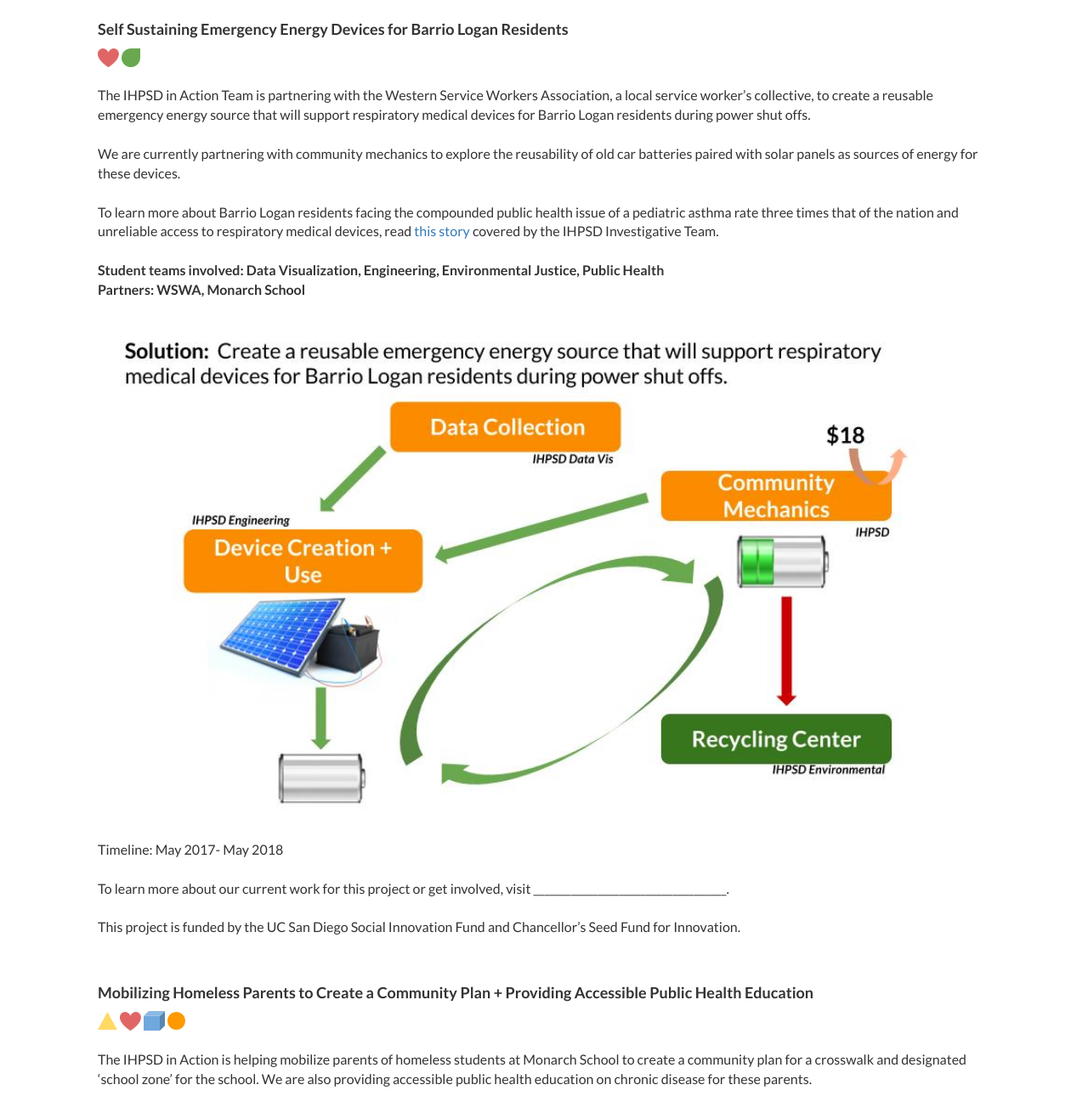
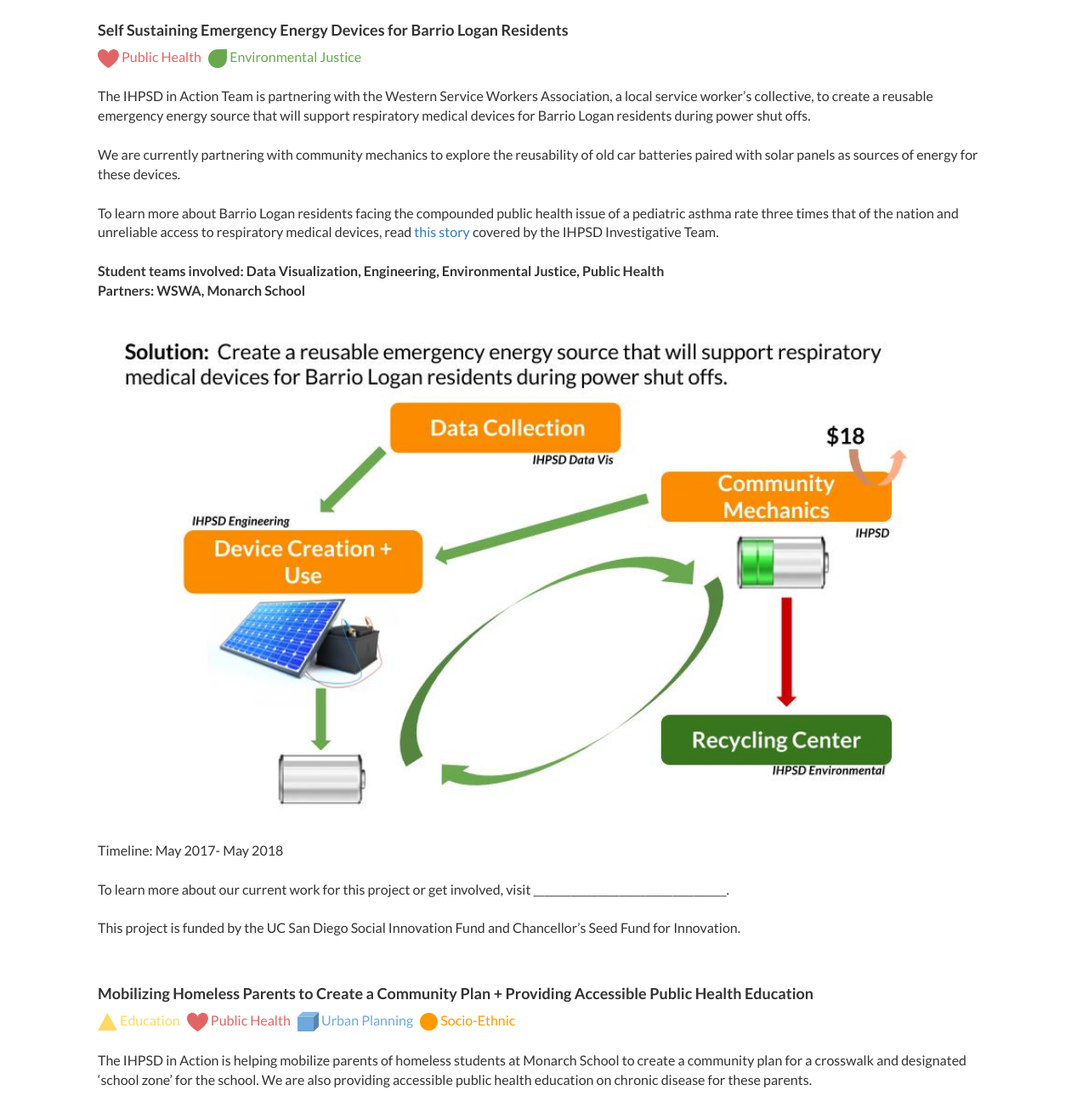
Before and after one commit to jeanettephung/IHPSD, a plain HTML site: page projects.html in a window 1280 px wide. Shown: the part 313-1603 px from the top of the page at 85% size. Drawn offline with nearby package versions, Linux system fonts and the light colour scheme; files whose address does not match are found by name.

Commit message:
adjusting common CSS

```diff
--- a/projects.html
+++ b/projects.html
@@ -13,10 +13,6 @@
     <link href="resources/css/thumbnail-slider.css" rel="stylesheet">
     <!-- move out CSS later -->
     <style type="text/css">
-      body {
-        font-family: Lato;
-        font-size: 16px;
-      }
       h4 {
         font-weight: bold;
       }
@@ -85,7 +81,12 @@
       <br>
 
       <h4>Self Sustaining Emergency Energy Devices for Barrio Logan Residents</h4>
-      <img src="resources/img/tag_public_health.png"> <img src="resources/img/tag_environmental_justice.png">
+      <div class="tag-type tag-public-health">
+        <img src="resources/img/tag_public_health.png"> <a href="public_health.html">Public Health</a>
+      </div>
+      <div class="tag-type tag-environmental-justice">
+        <img src="resources/img/tag_environmental_justice.png"> <a href="environmental_justice.html">Environmental Justice</a>
+      </div>
       <br><br>
       The IHPSD in Action Team is partnering with the Western Service Workers Association, a local service worker’s collective, to create a reusable emergency energy source that will support respiratory medical devices for Barrio Logan residents during power shut offs.
       <br><br>
@@ -107,7 +108,18 @@
       <br><br><br>
 
       <h4>Mobilizing Homeless Parents to Create a Community Plan + Providing Accessible Public Health Education</h4>
-      <img src="resources/img/tag_education.png"> <img src="resources/img/tag_public_health.png"> <img src="resources/img/tag_urban_planning.png"> <img src="resources/img/tag_socio_ethnic.png">
+      <div class="tag-type tag-education">
+        <img src="resources/img/tag_education.png"> <a href="education.html">Education</a>
+      </div>
+      <div class="tag-type tag-public-health">
+        <img src="resources/img/tag_public_health.png"> <a href="public_health.html">Public Health</a>
+      </div>
+      <div class="tag-type tag-urban-planning">
+        <img src="resources/img/tag_urban_planning.png"> <a href="urban_planning.html">Urban Planning</a>
+      </div>
+      <div class="tag-type tag-socio-ethnic">
+        <img src="resources/img/tag_socio_ethnic.png"> <a href="socioethnic.html">Socio-Ethnic</a>
+      </div>
       <br><br>
       The IHPSD in Action is helping mobilize parents of homeless students at Monarch School to create a community plan for a crosswalk and designated ‘school zone’ for the school.  We are also providing accessible public health education on chronic disease for these parents.
       <br><br>
--- a/resources/css/index.css
+++ b/resources/css/index.css
@@ -4,6 +4,11 @@
       url('../fonts/avenir.woff2') format('woff2'),
       url("../fonts/avenir.woff") format('woff');
 }
+
+/*body {
+    font-family: Lato;
+    font-size: 16px;
+}*/
 
 /** MAIN CONTENT**/
 .featured-article {
@@ -69,6 +74,8 @@
 
 .content-container {
     margin-bottom: 50px;
+    font-family: Lato;
+    font-size: 16px;
 }
 
 @media (max-width: 768px) {
@@ -217,3 +224,31 @@
 .news-list a:hover {
     color: #129DC3;
 }
+
+.tag-type {
+    display: inline-block;
+    margin-right: 5px;
+    /*padding: 5px;
+    border-radius: 5px;*/
+}
+
+.tag-education a {
+    /*border: 1px solid #ffd966;*/
+    color: #ffd966;
+}
+.tag-environmental-justice a {
+    /*border: 1px solid #6aa84f;*/
+    color: #6aa84f;
+}
+.tag-public-health a {
+    /*border: 1px solid #e06666;*/
+    color: #e06666;
+}
+.tag-socio-ethnic a {
+    /*border: 1px solid #ff9900;*/
+    color: #ff9900;
+}
+.tag-urban-planning a {
+    /*border: 1px solid #6fa8dc;*/
+    color: #6fa8dc;
+}
--- a/resources/css/stories.css
+++ b/resources/css/stories.css
@@ -1,14 +1,3 @@
-
-body {
-	font-family: Lato;
-	font-size: 16px;
-}
-
-.content-container {
-	margin-left: 100px;
-	margin-right: 100px;
-}
-
 /* the large image at the top of a page */
 .heading-img {
 	display: block;
@@ -41,31 +30,3 @@ body {
 /*.tags-container > img {
 	margin-right: 5px;
 }*/
-
-.tag-type {
-	display: inline-block;
-	margin-right: 5px;
-	/*padding: 5px;
-	border-radius: 5px;*/
-}
-
-.tag-education a {
-	/*border: 1px solid #ffd966;*/
-	color: #ffd966;
-}
-.tag-environmental-justice a {
-	/*border: 1px solid #6aa84f;*/
-	color: #6aa84f;
-}
-.tag-public-health a {
-	/*border: 1px solid #e06666;*/
-	color: #e06666;
-}
-.tag-socio-ethnic a {
-	/*border: 1px solid #ff9900;*/
-	color: #ff9900;
-}
-.tag-urban-planning a {
-	/*border: 1px solid #6fa8dc;*/
-	color: #6fa8dc;
-}
```
Also changed, not shown: get_involved.html (+0 -13 lines), who_we_are.html (+0 -13 lines).
